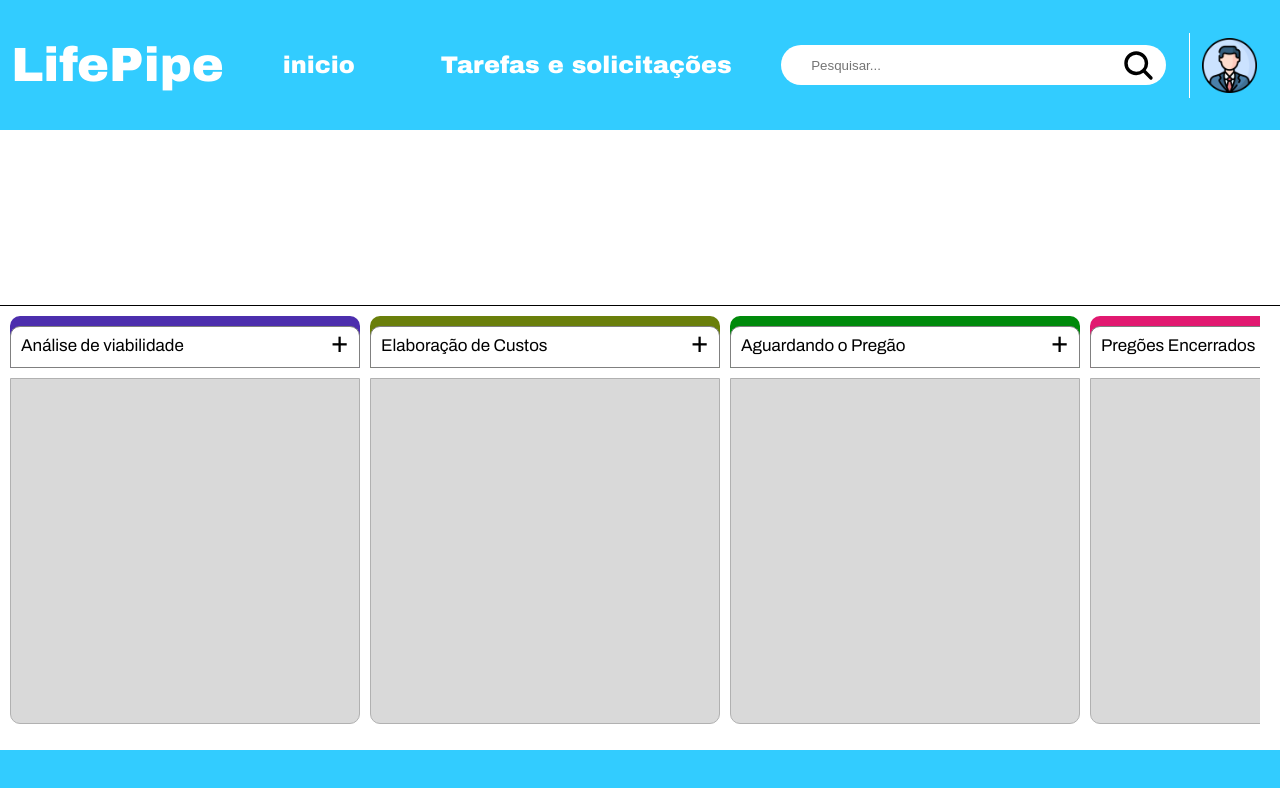
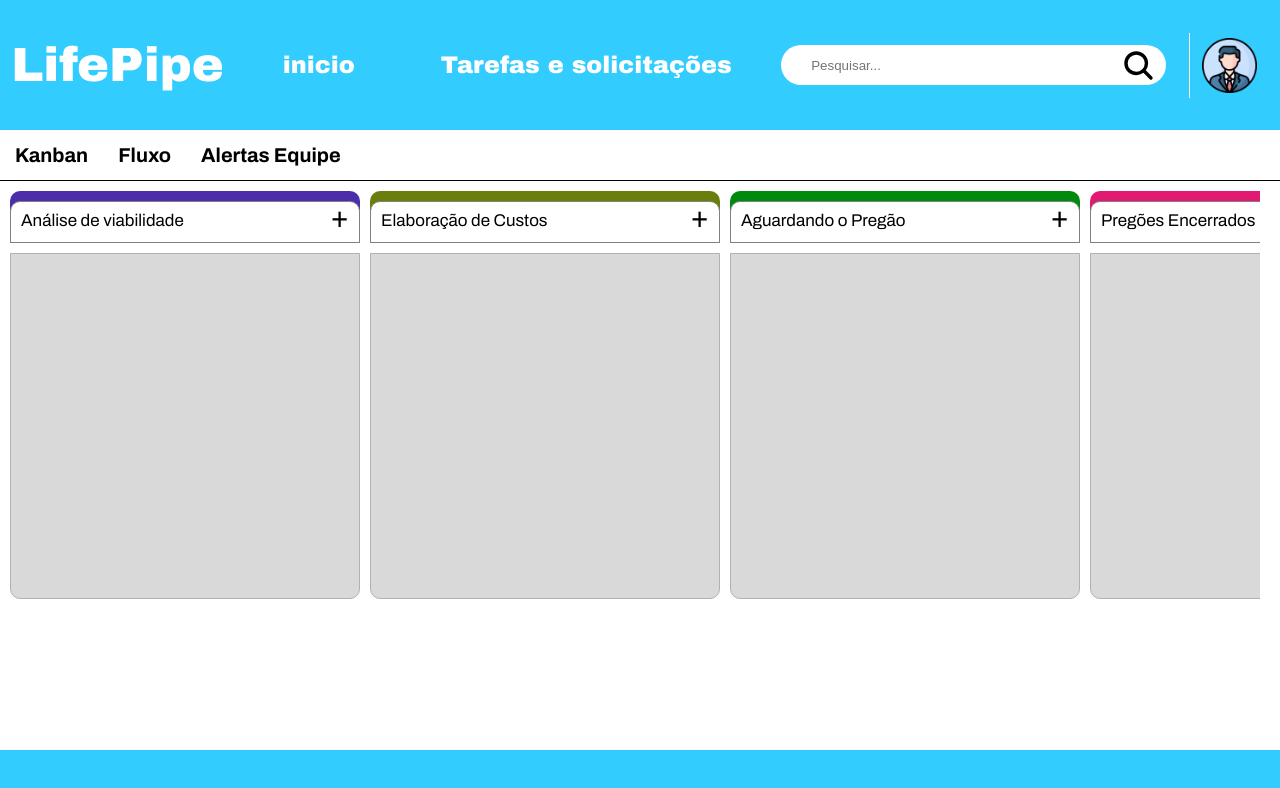
Before and after one commit to EVCG/Lifepipe, a Next.js app: page /kanban in a window 1280 px wide. Shown: the top 788 px of the page. Built offline with nearby package versions, Linux system fonts and the light colour scheme.

Commit message:
correção no site colinaCards

```diff
--- a/src/pages/kanban/ColunaCard.js
+++ b/src/pages/kanban/ColunaCard.js
@@ -2,7 +2,14 @@ import { useState } from 'react';
 import styles from './kanban.module.css'
 
 export default function ColunaCard() {
+    const [cards, setCards] = useState([]);
+
+    const addCard = (cardData) => {
+        console.log("Adding card with data:", cardData);
+        setCards(prevCards => [...prevCards, cardData]);
+    };
     return (
+        <div>
             <div className={styles.colunacards}>
                 <Coluna titulo='Análise de viabilidade' classe='coluna-viabilidade' />
                 <Coluna titulo='Elaboração de Custos' classe='coluna-custos' />
@@ -10,6 +17,18 @@ export default function ColunaCard() {
                 <Coluna titulo='Pregões Encerrados' classe='coluna-encerrados' />
                 <Coluna titulo='Pregões ganhos' classe='coluna-ganhos' />
             </div>
+            {cards.map((card, index) => (
+                <div key={index} className={styles.espacoCards}>
+                    <p>Nome do Órgão: {card.nomeOrgao}</p>
+                    <p>Data Abertura RO: {card.dataAberturaRO}</p>
+                    <p>Informações Relevantes: {card.informacoesRelevantes}</p>
+                    <p>Data do Pregão: {card.dataPregao}</p>
+                    <p>Analista Responsável: {card.analistaResponsavel}</p>
+                </div>
+                ))}
+        </div>
+
+
         )
 }
 
--- a/src/pages/kanban/kanban.module.css
+++ b/src/pages/kanban/kanban.module.css
@@ -5,12 +5,11 @@
 .navKanban{
     display: flex;
     border-bottom: solid 1px;
-    margin-top: 125px;
 }
 
 .navKanban a{
     padding: 15px;
-    color: rgb(255, 255, 255);
+    color: black;
     font-weight: bold;
     font-size: 20px;
     font-family: Archivo;
```
Lines whose indentation alone changed are shown as unchanged.
